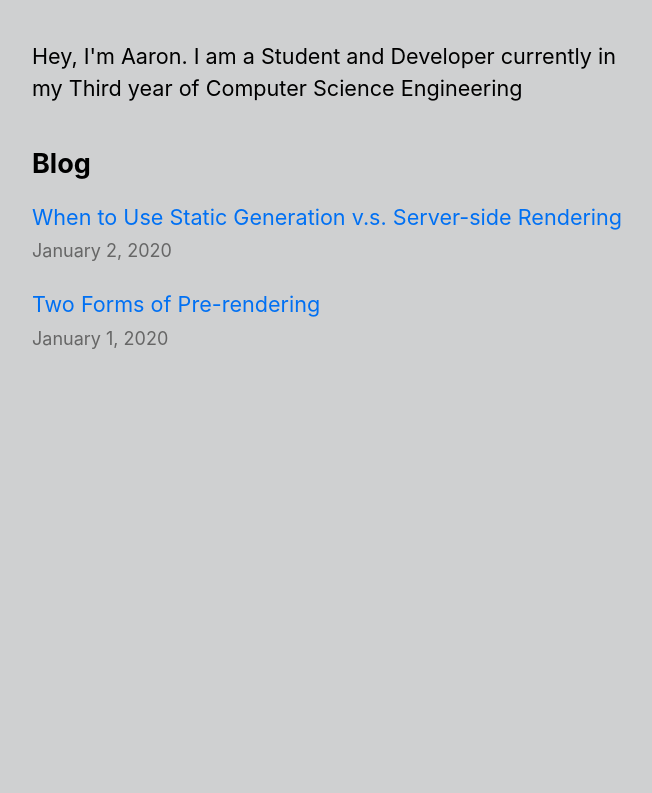
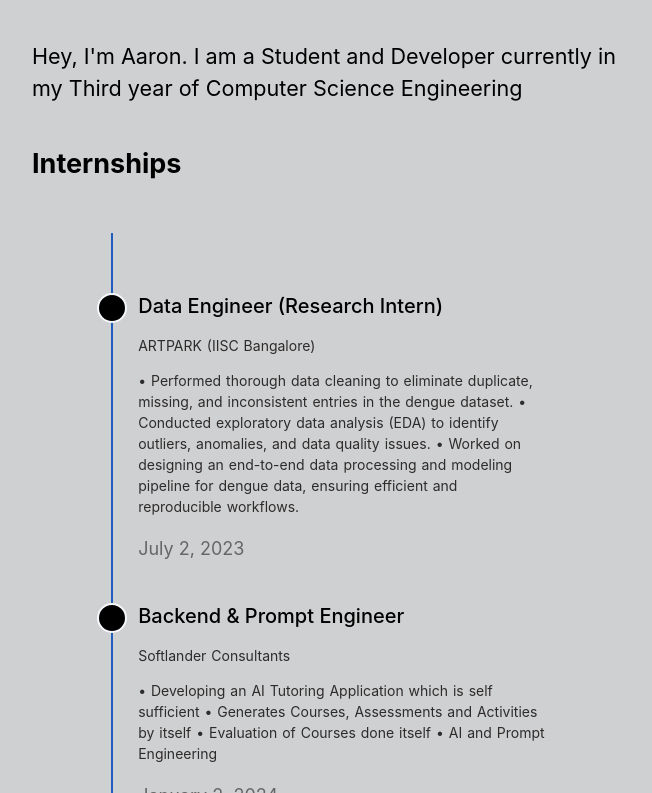
Before and after one commit to Aaronphilip2003/nextjs-blog, a Next.js app: page / in a window 1280 px wide. Shown: the part 327-1120 px from the top of the page, without its empty margins (302-954 px from the left). Before the commit the page ends 800 px from the top, so only its background shows below. Built offline with nearby package versions, Linux system fonts and the light colour scheme.

Commit message:
Added Internships

```diff
--- /dev/null
+++ b/lib/internships.js
@@ -0,0 +1,34 @@
+// lib/internships.js
+
+export async function getInternshipsData() {
+    // Fetch your internship data from wherever it's stored
+    // For demonstration purposes, I'll create a simple array of objects
+    const internshipsData = [
+      {
+        id: '1',
+        date: '2023-07-02 ',
+        company: 'ARTPARK (IISC Bangalore)',
+        role: 'Data Engineer (Research Intern)',
+        description: `
+        • Performed thorough data cleaning to eliminate duplicate, missing, and inconsistent entries in the dengue dataset.
+        • Conducted exploratory data analysis (EDA) to identify outliers, anomalies, and data quality issues.
+        • Worked on designing an end-to-end data processing and modeling pipeline for dengue data, ensuring efficient and reproducible workflows.
+        `,
+      },
+      {
+        id: '2',
+        date: '2024-01-02',
+        company: 'Softlander Consultants',
+        role: 'Backend & Prompt Engineer',
+        description: `
+        • Developing an AI Tutoring Application which is self sufficient
+        • Generates Courses, Assessments and Activities by itself
+        • Evaluation of Courses done itself
+        • AI and Prompt Engineering
+        `,
+      },
+      // Add more internship data as needed
+    ];
+
+    return internshipsData;
+  }
--- a/pages/index.js
+++ b/pages/index.js
@@ -2,19 +2,31 @@ import Head from 'next/head';
 import Layout, { siteTitle } from '../components/layout';
 import utilStyles from '../styles/utils.module.css';
 import { getSortedPostsData } from '../lib/posts';
+import { getInternshipsData } from '../lib/internships';
 import Link from 'next/link';
 import Date from '../components/date';
+import styles from '../styles/timeline.module.css'; // Import the CSS module
+
 
 export async function getStaticProps() {
   const allPostsData = getSortedPostsData();
+  let allInternshipsData;
+  try {
+    allInternshipsData = await getInternshipsData();
+    // console.log('Internships data:', allInternshipsData);
+  } catch (error) {
+    console.error('Error fetching internships data:', error);
+    allInternshipsData = []; // Set empty array to avoid undefined error
+  }
+
   return {
     props: {
       allPostsData,
+      allInternshipsData, // Assign internships data to props
     },
   };
 }
-
-export default function Home({ allPostsData }) {
+export default function Home({ allPostsData, allInternshipsData }) {
   return (
     <Layout home>
       <Head>
@@ -22,15 +34,33 @@ export default function Home({ allPostsData }) {
       </Head>
       <section className={utilStyles.headingMd}>
         <p>Hey, I'm Aaron. I am a Student and Developer currently in my Third year of Computer Science Engineering</p>
-        {/* <p>
-          (This is a sample website - you’ll be building a site like this on{' '}
-          <a href="https://nextjs.org/learn">our Next.js tutorial</a>.)
-        </p> */}
+      </section>
+      <section className={`${utilStyles.headingMd} ${utilStyles.padding1px}`}>
+        <h2 className={utilStyles.headingLg}>Internships</h2>
+        <div className={styles.container}> {/* Use styles.container to apply the CSS */}
+          {allInternshipsData.map(({ id, date, company, role, description }) => (
+            <div className={styles['timeline-block']} key={id}> {/* Use styles['timeline-block'] to apply the CSS */}
+              <div className={styles['timeline-block-left']}>
+                <div className={styles.marker}></div>
+              </div>
+              <div className={styles['timeline-block-right']}>
+                <div className={styles['timeline-content']}>
+                  <h3 >{role}</h3>
+                  <p>{company}</p>
+                  <p>{description}</p>
+                  <small className={utilStyles.lightText}>
+                    <Date dateString={date} />
+                  </small>
+                </div>
+              </div>
+            </div>
+          ))}
+        </div>
       </section>
       <section className={`${utilStyles.headingMd} ${utilStyles.padding1px}`}>
         <h2 className={utilStyles.headingLg}>Blog</h2>
         <ul className={utilStyles.list}>
-          {allPostsData.map(({ id, date, title }) => (
+        {allPostsData.map(({ id, date, title }) => (
             <li className={utilStyles.listItem} key={id}>
             <Link href={`/posts/${id}`}>{title}</Link>
             <br />
--- /dev/null
+++ b/styles/timeline.module.css
@@ -0,0 +1,121 @@
+ .container {
+    width: 80%;
+    padding: 50px 0;
+    margin: 50px auto;
+    position: relative;
+    overflow: hidden;
+ }
+
+ .container:before {
+    content: '';
+    position: absolute;
+    top: 0;
+    left: 50%;
+    margin-left: -1px;
+    width: 2px;
+    height: 100%;
+    background: #205dbe;
+    z-index: 1
+ }
+
+ .timeline-block {
+    width: -webkit-calc(50% + 8px);
+    width: -moz-calc(50% + 8px);
+    width: calc(50% + 8px);
+    display: -webkit-box;
+    display: -webkit-flex;
+    display: -moz-box;
+    display: flex;
+    -webkit-box-pack: justify;
+    -webkit-justify-content: space-between;
+    -moz-box-pack: justify;
+    justify-content: space-between;
+    clear: both;
+ }
+
+ .timeline-block-right {
+    float: right;
+ }
+
+ .timeline-block-left {
+    float: left;
+    direction: rtl
+ }
+
+ .marker {
+    width: 30px;
+    height: 30px;
+    border-radius: 50%;
+    border: 2px solid #F5F7FA;
+    background: #b8b8b8;
+    margin-top: 10px;
+    z-index: 9999;
+   text-align:center;
+       position: relative;
+   left:4px;
+   background-color: black;
+ }
+
+ .marker.active{
+   width: 40px;
+   height: 37px;
+   background:#5bd040;
+   left: 0px;
+ }
+ .timeline-content {
+    width: 95%;
+    padding: 0 15px;
+    color: black
+ }
+ i.fa.fa-check{
+   display:none;
+ }
+ i.fa.fa-check.active {
+  display:block !important;
+     position: absolute;
+     top: 0;
+     right: 0;
+     left: 0;
+     bottom: 0;
+     margin: auto;
+     height: 50%;
+   color:#fff;
+ }
+
+ .timeline-content h3 {
+    margin-top: 8px;
+    margin-bottom: 5px;
+    font-size: 20px;
+    font-weight: 500
+ }
+
+ .timeline-content span {
+    font-size: 15px;
+    color: #a4a4a4;
+ }
+
+ .timeline-content p {
+    font-size: 14px;
+    line-height: 1.5em;
+    word-spacing: 1px;
+    color: #2e2b2b;
+ }
+
+
+
+    .container:before {
+       left: 19px;
+       width: 2px;
+    }
+    .timeline-block {
+       width: 100%;
+       margin-bottom: 30px;
+    }
+    .timeline-block-right {
+       float: none;
+    }
+
+    .timeline-block-left {
+       float: none;
+       direction: ltr;
+    }
```
